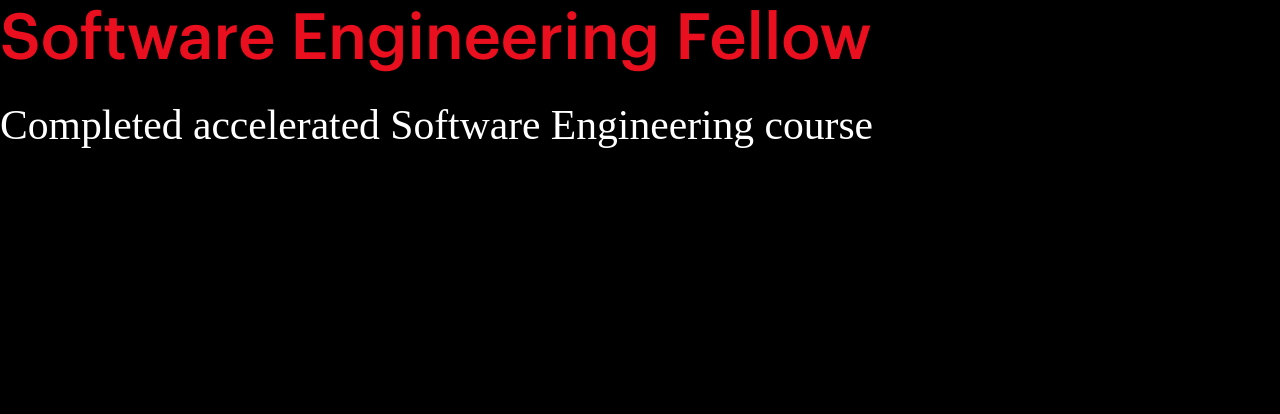
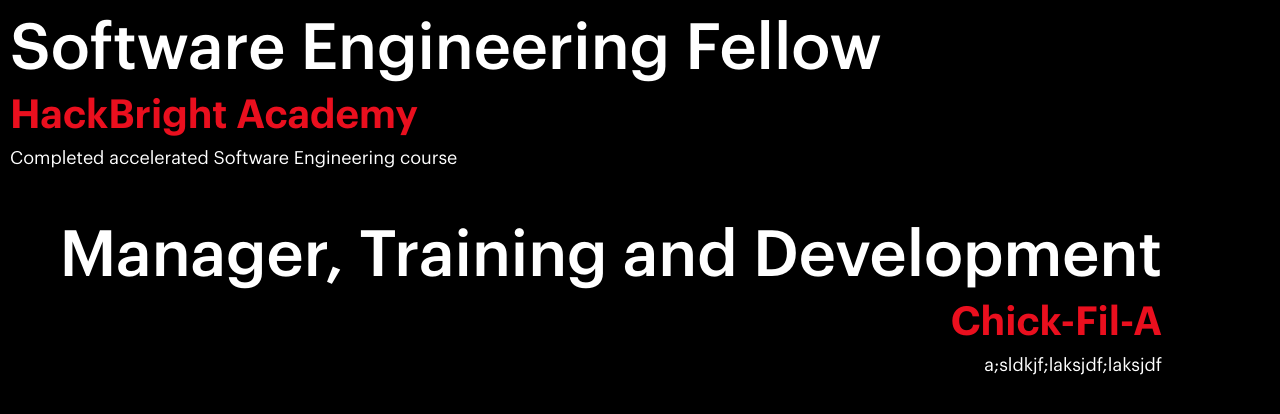
Before and after one commit to TeaganPetterson/Portfolio, a Flask app: page /work in a window 1280 px wide. Shown: the top 414 px of the page. Run offline with Flask 2, Linux system fonts and the light colour scheme; some libraries are stand-ins or nearby versions.

Commit message:
professional page is screwed up

```diff
--- a/static/styles.css
+++ b/static/styles.css
@@ -218,8 +218,8 @@
 	line-height: 140%;
 	font-size: 48px;
 	font-size: 40px;
-	margin: 16vh 0 4vh 0;
-	margin: 24vh 0 4vh 0;
+	/* margin: 16vh 0 4vh 0;
+	margin: 24vh 0 4vh 0; */
 }
 
 @media screen and (max-width: 767px) {
@@ -233,8 +233,8 @@
 	line-height: 140%;
 	font-size: 36px;
 	font-size: 30px;
-	margin: 12vh 0 5vh 0;
-	margin: 12vh 0 3vh 0;
+	/* margin: 12vh 0 5vh 0;
+	margin: 12vh 0 3vh 0; */
 
 
 }
@@ -796,7 +796,7 @@
 
 
 /*	=====================================================================
-								WORK LIST
+						PROFESSIONAL EXPERIENCE LIST
 	===================================================================== */
 
 .work-block {
@@ -807,6 +807,20 @@
 	.work-block {
 		margin-top: 10vh 0;
 	}
+}
+
+.right-align {
+	text-align: right;
+	right: 0px;
+	width: 90%;
+	padding: 10px;
+}
+
+.left-align {
+	text-align: left;
+	left: 0px;
+	width: 90%;
+	padding: 10px;
 }
 
 /*	=====================================================================
--- a/templates/work.html
+++ b/templates/work.html
@@ -8,16 +8,33 @@
 
 {% block content %}
 <div>
-	<h3>
-		<div class="text-color-red">
+	<div class="text-color-white left-align">
+		<h3>
 			Software Engineering Fellow
-		</div>
-	</h3>
-	<p>
-	<div class="text-color-white">
-		Completed accelerated Software Engineering course
+		</h3>
+		<h4>
+			<div class="text-color-red">
+				HackBright Academy
+			</div>
+		</h4>
+		<p>
+			Completed accelerated Software Engineering course
+		</p>
 	</div>
-	</p>
+	<div class="text-color-white right-align">
+		<h3>
+			Manager, Training and Development
+		</h3>
+		<h4>
+			<div class="text-color-red">
+				Chick-Fil-A
+			</div>
+		</h4>
+		<p>
+			a;sldkjf;laksjdf;laksjdf
+		</p>
+	</div>
+
 </div>
 
 {% endblock %}
```
